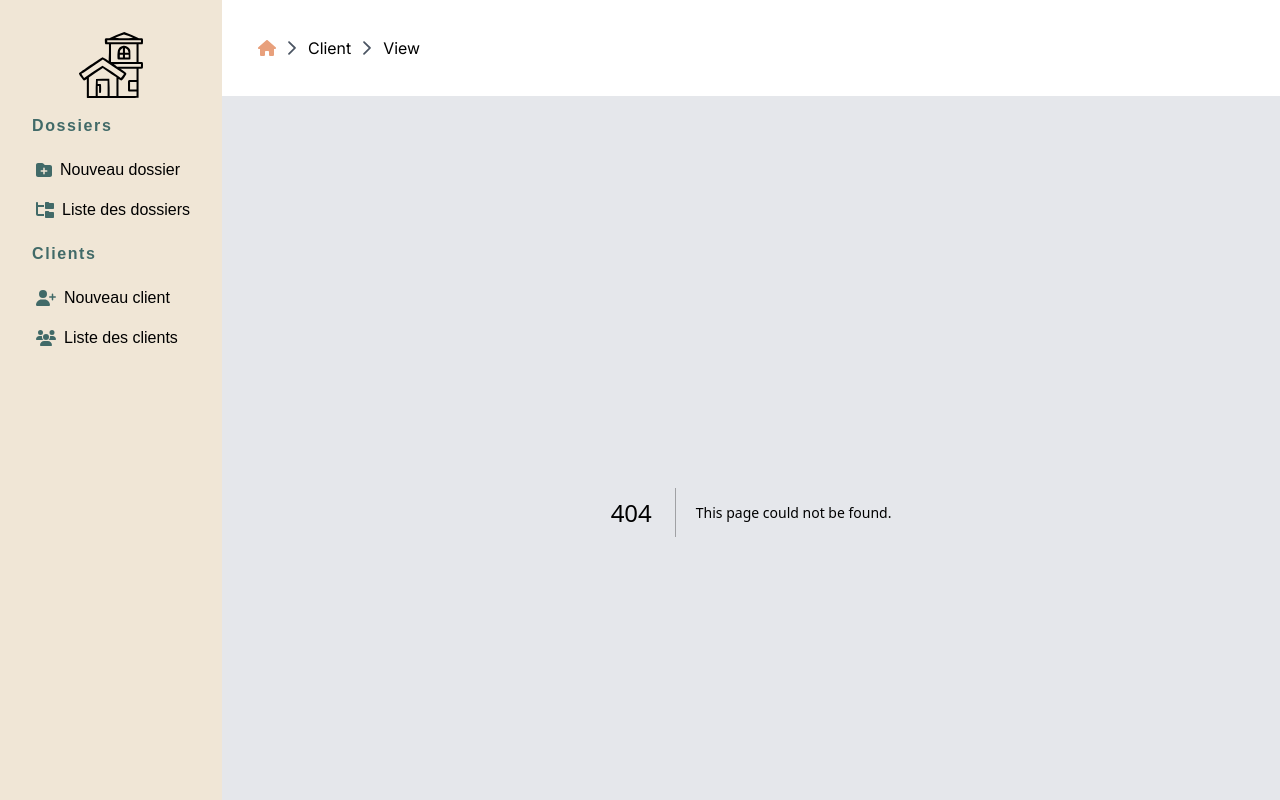
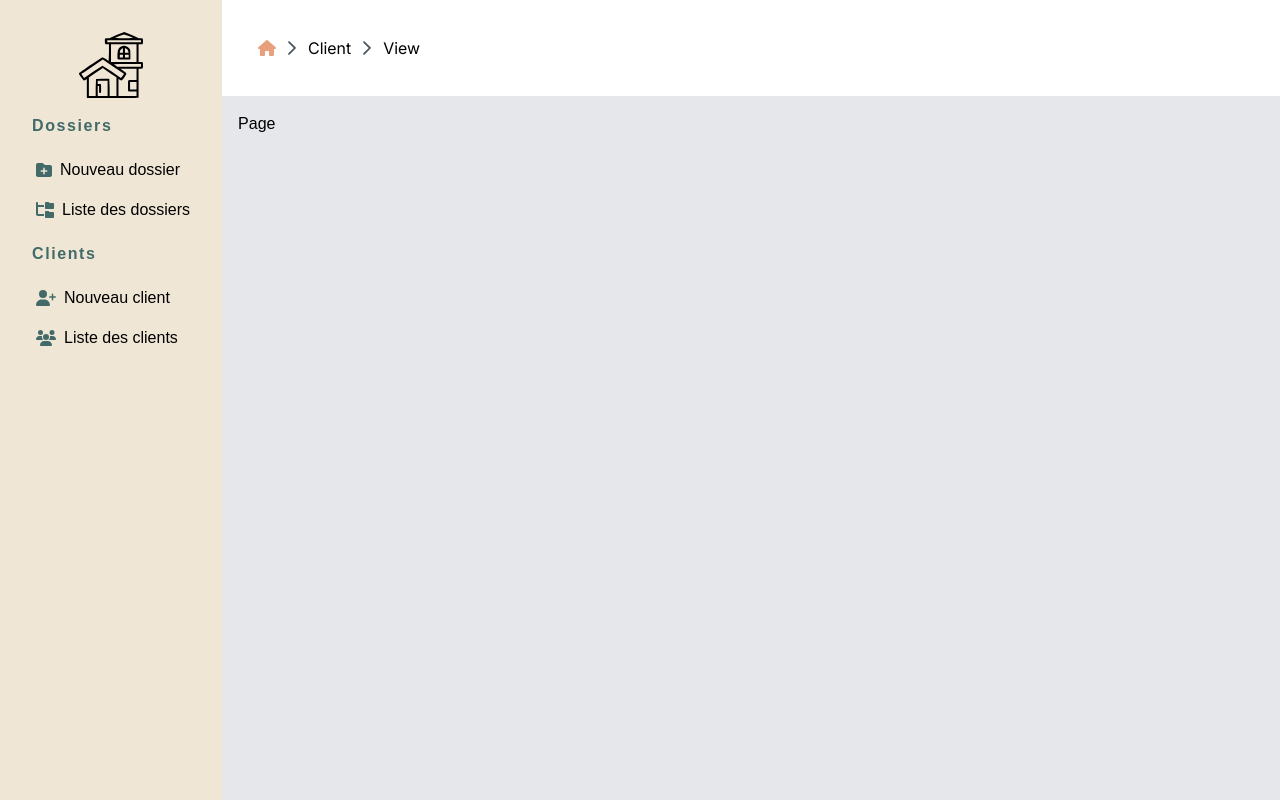
Before and after one commit to BahAilime/gestion-du-nay, a Next.js app: page /client/view in a window 1280 px wide. Before the commit this address had no page. Built offline with nearby package versions, Linux system fonts and the light colour scheme; a web font is replaced by a local one.

Commit message:
Page du client (récupération de l'id)

```diff
--- /dev/null
+++ b/app/client/view/page.tsx
@@ -0,0 +1,12 @@
+'use client'
+import { useSearchParams } from "next/navigation"
+
+export default function Home() {
+    const params = useSearchParams()
+
+    return (
+        <div>
+            <h1>Page {params.getAll("firebase_id")}</h1>
+        </div>
+    )
+}
```
